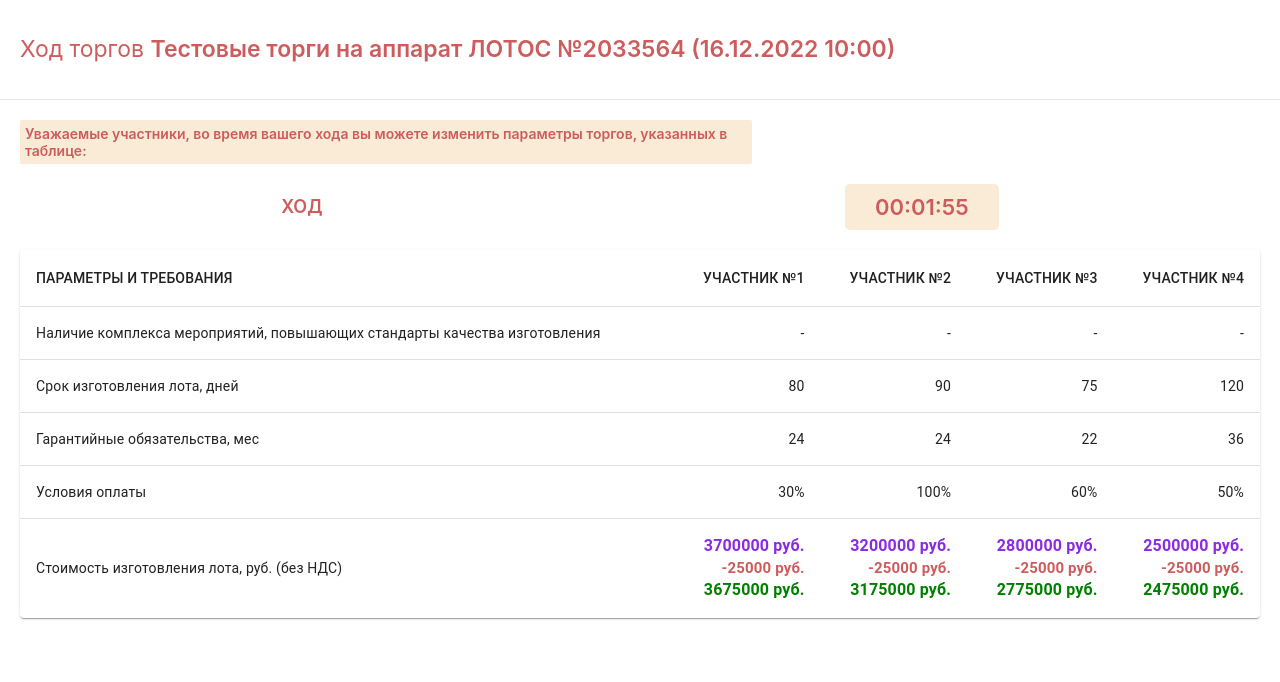
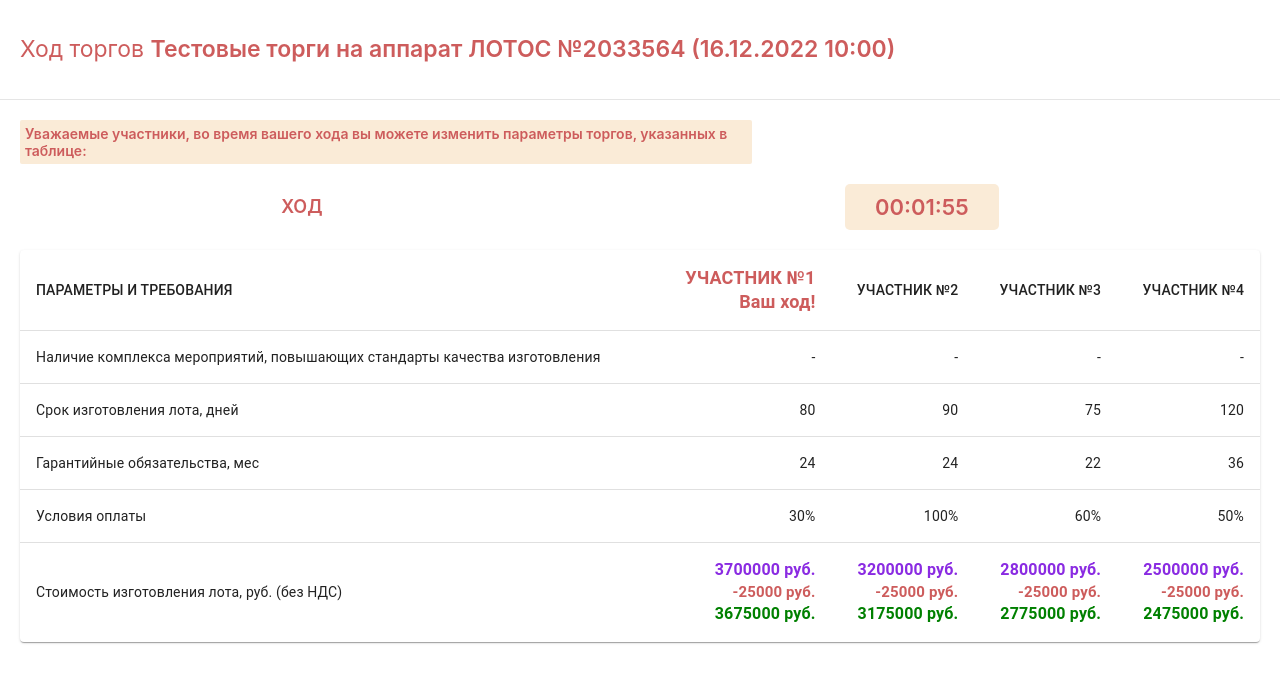
Before and after one commit to godtyze/test-react-trade, a React (Create React App) app: page / in a window 1280 px wide. Shown: the top 682 px of the page. Built offline with nearby package versions, Linux system fonts and the light colour scheme.

Commit message:
feat: add mobx store

```diff
--- a/package.json
+++ b/package.json
@@ -13,7 +13,8 @@
     "@types/node": "^16.18.9",
     "@types/react": "^18.0.26",
     "@types/react-dom": "^18.0.9",
-    "axios": "^1.2.1",
+    "mobx": "^6.7.0",
+    "mobx-react-lite": "^3.4.0",
     "react": "^18.2.0",
     "react-dom": "^18.2.0",
     "react-scripts": "5.0.1",
--- a/public/participants.json
+++ /dev/null
@@ -1,50 +0,0 @@
-[
-  {
-    "key": 1,
-    "isContainsComplexEvents": false,
-    "productionTimeInDays": 80,
-    "warrantyObligationsInMonths": 24,
-    "termsOfPaymentInPercents": 30,
-    "productionPriceInRubles": {
-      "initialPrice": 3700000,
-      "subtractionInRubles": 25000,
-      "finalPrice": 3675000
-    }
-  },
-  {
-    "key": 2,
-    "isContainsComplexEvents": false,
-    "productionTimeInDays": 90,
-    "warrantyObligationsInMonths": 24,
-    "termsOfPaymentInPercents": 100,
-    "productionPriceInRubles": {
-      "initialPrice": 3200000,
-      "subtractionInRubles": 25000,
-      "finalPrice": 3175000
-    }
-  },
-  {
-    "key": 3,
-    "isContainsComplexEvents": false,
-    "productionTimeInDays": 75,
-    "warrantyObligationsInMonths": 22,
-    "termsOfPaymentInPercents": 60,
-    "productionPriceInRubles": {
-      "initialPrice": 2800000,
-      "subtractionInRubles": 25000,
-      "finalPrice": 2775000
-    }
-  },
-  {
-    "key": 4,
-    "isContainsComplexEvents": false,
-    "productionTimeInDays": 120,
-    "warrantyObligationsInMonths": 36,
-    "termsOfPaymentInPercents": 50,
-    "productionPriceInRubles": {
-      "initialPrice": 2500000,
-      "subtractionInRubles": 25000,
-      "finalPrice": 2475000
-    }
-  }
-]
--- a/src/api/PostService.ts
+++ /dev/null
@@ -1,9 +0,0 @@
-import {IParticipant} from "../types";
-import {serverUrl} from "../constants";
-import axios, {AxiosResponse} from "axios";
-
-export class PostService {
-  static async getParticipants(): Promise<AxiosResponse<IParticipant[]>> {
-    return axios.get<IParticipant[]>(serverUrl);
-  }
-}
--- a/src/components/table/table.css
+++ b/src/components/table/table.css
@@ -38,6 +38,17 @@
   font-size: 16px;
 }
 
+.th-wrapper {
+  display: flex;
+  flex-direction: column;
+}
+
+.th-wrapper.active {
+  color: indianred;
+  font-size: 18px;
+  font-weight: bold;
+}
+
 @media (max-width: 1150px) {
   .price__initial,
   .price__subtract,
--- a/src/components/table/table.tsx
+++ b/src/components/table/table.tsx
@@ -1,4 +1,4 @@
-import React, {useEffect, useState} from 'react';
+import React from 'react';
 import Table from '@mui/material/Table';
 import TableBody from '@mui/material/TableBody';
 import TableCell from '@mui/material/TableCell';
@@ -6,48 +6,34 @@ import TableContainer from '@mui/material/TableContainer';
 import TableHead from '@mui/material/TableHead';
 import TableRow from '@mui/material/TableRow';
 import Paper from '@mui/material/Paper';
-import {IParticipant, productionPrice} from "../../types";
-import {PostService} from "../../api/PostService";
+import {productionPrice} from "../../types";
 import {createTableData} from "../../utils";
 import {tableHeaders} from "../../constants";
+import {observer} from "mobx-react-lite";
+import store from "../../store/store";
 import './table.css';
 
 const BasicTable: React.FC = () => {
-  const [participants, setParticipants] = useState<IParticipant[]>([]);
-
-  useEffect(() => {
-    const getParticipants = async () => {
-      try {
-        const response = await PostService.getParticipants();
-        setParticipants(response.data);
-      } catch (e) {
-        console.log(e);
-      }
-    };
-
-    getParticipants();
-  }, []);
-
   const rows = [
     createTableData(tableHeaders.complexEvents,
       'isContainsComplexEvents',
-      participants
+      store.participants
     ),
     createTableData(tableHeaders.productionTime,
       'productionTimeInDays',
-      participants
+      store.participants
     ),
     createTableData(tableHeaders.warranty,
       'warrantyObligationsInMonths',
-      participants
+      store.participants
     ),
     createTableData(tableHeaders.termsOfPayment,
       'termsOfPaymentInPercents',
-      participants
+      store.participants
     ),
     createTableData(tableHeaders.productionPrice,
       'productionPriceInRubles',
-      participants
+      store.participants
     )
   ];
 
@@ -57,8 +43,15 @@ const BasicTable: React.FC = () => {
         <TableHead>
           <TableRow>
             <TableCell>ПАРАМЕТРЫ И ТРЕБОВАНИЯ</TableCell>
-            {participants.map(participant => (
-              <TableCell key={participant.key} align="right">УЧАСТНИК №{participant.key}</TableCell>
+            {store.participants.map(participant => (
+              <TableCell key={participant.key} align="right">
+                <div className={store.currentTurnParticipant.key === participant.key
+                  ? 'th-wrapper active'
+                  : 'th-wrapper'}>
+                  <span>УЧАСТНИК №{participant.key}</span>
+                  <span>{store.currentTurnParticipant.key === participant.key && 'Ваш ход!'}</span>
+                </div>
+              </TableCell>
             ))}
           </TableRow>
         </TableHead>
@@ -105,4 +98,4 @@ const BasicTable: React.FC = () => {
   );
 };
 
-export default BasicTable;
+export default observer(BasicTable);
--- a/src/components/timer/timer.tsx
+++ b/src/components/timer/timer.tsx
@@ -1,17 +1,22 @@
-import React, {useEffect, useState} from 'react';
+import React, {useEffect} from 'react';
 import {getPaddedTime} from "../../utils";
 import './timer.css';
+import store from "../../store/store";
+import {observer} from "mobx-react-lite";
 
 const Timer: React.FC = () => {
-  const [timeLeft, setTimeLeft] = useState(120);
-
-  const hours = getPaddedTime(Math.floor(timeLeft / (60 * 60)));
-  const minutes = getPaddedTime(Math.floor(timeLeft / 60));
-  const seconds = getPaddedTime(timeLeft - (Math.floor(timeLeft / 60) * 60));
+  const hours = getPaddedTime(Math.floor(store.timeLeft / (60 * 60)));
+  const minutes = getPaddedTime(Math.floor(store.timeLeft / 60));
+  const seconds = getPaddedTime(store.timeLeft - (Math.floor(store.timeLeft / 60) * 60));
 
   useEffect(() => {
     const interval = setInterval(() => {
-      setTimeLeft((prevTime) => prevTime >= 1 ? prevTime - 1 : 120);
+      if (store.timeLeft >= 1) {
+        store.decrementTime();
+      } else {
+        store.changeTurnStatus();
+        store.setTimeLeft(120);
+      }
     }, 1000);
 
     return () => clearInterval(interval);
@@ -28,4 +33,4 @@ const Timer: React.FC = () => {
   );
 };
 
-export default Timer;
+export default observer(Timer);
--- a/src/constants/index.ts
+++ b/src/constants/index.ts
@@ -1,5 +1,4 @@
-export const serverUrl = '../../participants.json';
-
+import {IParticipant} from "../types";
 export enum tableHeaders {
   complexEvents = 'Наличие комплекса мероприятий, повышающих стандарты качества изготовления',
   productionTime = 'Срок изготовления лота, дней',
@@ -7,3 +6,58 @@ export enum tableHeaders {
   termsOfPayment = 'Условия оплаты',
   productionPrice = 'Стоимость изготовления лота, руб. (без НДС)'
 }
+
+export const participants: IParticipant[] = [
+  {
+    key: 1,
+    isYourTurn: true,
+    isContainsComplexEvents: false,
+    productionTimeInDays: 80,
+    warrantyObligationsInMonths: 24,
+    termsOfPaymentInPercents: 30,
+    productionPriceInRubles: {
+      initialPrice: 3700000,
+      subtractionInRubles: 25000,
+      finalPrice: 3675000
+    }
+  },
+  {
+    key: 2,
+    isYourTurn: false,
+    isContainsComplexEvents: false,
+    productionTimeInDays: 90,
+    warrantyObligationsInMonths: 24,
+    termsOfPaymentInPercents: 100,
+    productionPriceInRubles: {
+      initialPrice: 3200000,
+      subtractionInRubles: 25000,
+      finalPrice: 3175000
+    }
+  },
+  {
+    key: 3,
+    isYourTurn: false,
+    isContainsComplexEvents: false,
+    productionTimeInDays: 75,
+    warrantyObligationsInMonths: 22,
+    termsOfPaymentInPercents: 60,
+    productionPriceInRubles: {
+      initialPrice: 2800000,
+      subtractionInRubles: 25000,
+      finalPrice: 2775000
+    }
+  },
+  {
+    key: 4,
+    isYourTurn: false,
+    isContainsComplexEvents: false,
+    productionTimeInDays: 120,
+    warrantyObligationsInMonths: 36,
+    termsOfPaymentInPercents: 50,
+    productionPriceInRubles: {
+      initialPrice: 2500000,
+      subtractionInRubles: 25000,
+      finalPrice: 2475000
+    }
+  }
+]
--- /dev/null
+++ b/src/store/store.ts
@@ -0,0 +1,32 @@
+import {participants} from "../constants";
+import {makeAutoObservable} from "mobx";
+
+class Store {
+  participants = participants;
+  timeLeft = 120;
+  currentTurnParticipant = this.participants[0];
+  constructor() {
+    makeAutoObservable(this);
+  }
+  decrementTime() {
+    this.timeLeft = this.timeLeft - 1;
+  }
+
+  setTimeLeft(time: number) {
+    this.timeLeft = time;
+  }
+
+  changeTurnStatus() {
+    this.currentTurnParticipant.isYourTurn = false;
+    const candidate = this.participants.find(participant => participant.key === this.currentTurnParticipant.key + 1);
+    if (candidate) {
+      candidate.isYourTurn = true;
+      this.currentTurnParticipant = candidate;
+    } else {
+      this.currentTurnParticipant = this.participants[0];
+      this.currentTurnParticipant.isYourTurn = true;
+    }
+  }
+}
+
+export default new Store();
--- a/src/types/index.ts
+++ b/src/types/index.ts
@@ -1,5 +1,6 @@
 export interface IParticipant {
   key: number;
+  isYourTurn: boolean;
   isContainsComplexEvents: boolean;
   productionTimeInDays: number;
   warrantyObligationsInMonths: number;
```
Also changed, not shown: 1 other file (tests, documents, lock files or other folders).
